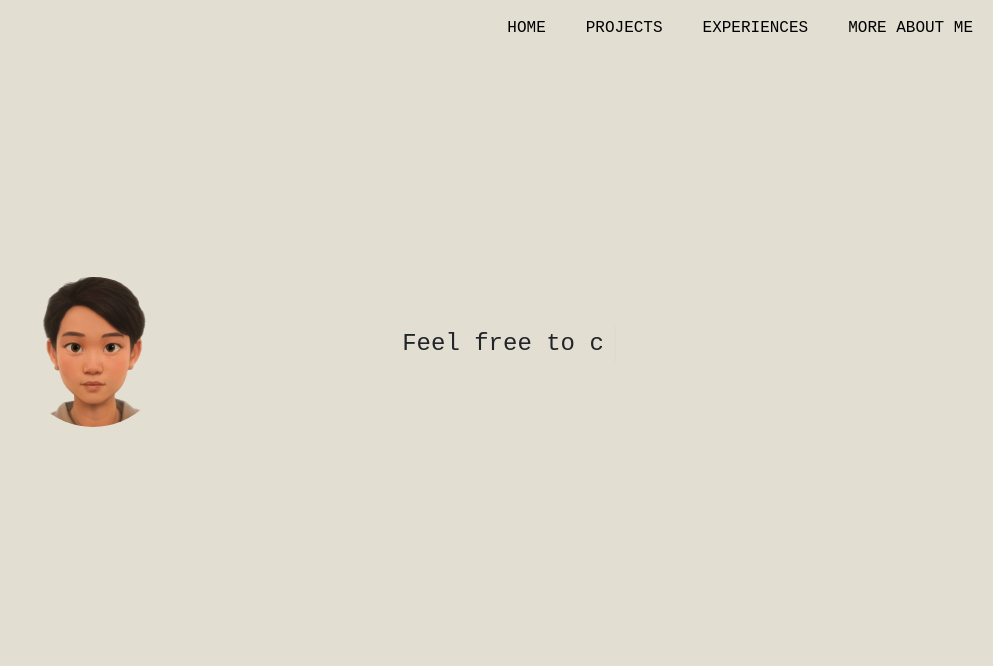
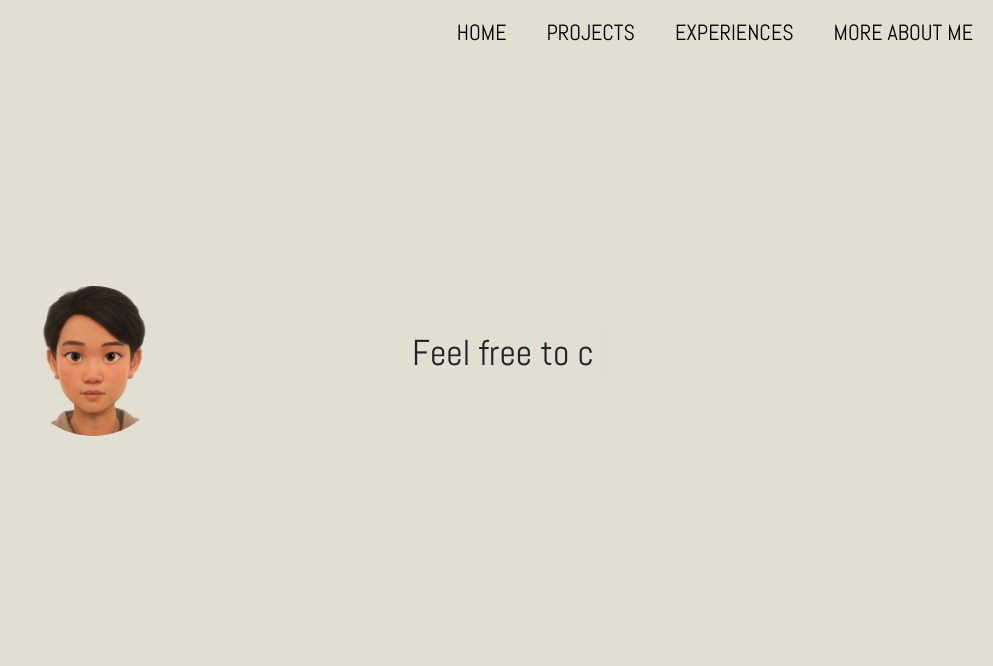
Before and after one commit to char-lie-ho/char-lie-ho.github.io, a plain HTML site: page index.html in a window 1280 px wide. Shown: the top 666 px of the page, without its empty margins (287-1280 px from the left). Drawn offline with nearby package versions, Linux system fonts and the light colour scheme.

Commit message:
Updating CSS

```diff
--- a/resource/styles.css
+++ b/resource/styles.css
@@ -1,3 +1,6 @@
+@import url('https://fonts.googleapis.com/css2?family=Abel&display=swap');
+@import url('https://fonts.googleapis.com/css2?family=Abel&family=Roboto&display=swap');
+
 *:not(#clickMe):not(#me):not(#getToKnow) {
     background-color: #E3DED2;
 }
@@ -13,8 +16,8 @@
 
 /* typing cursor */
 #text1 {
-    font-family: 'Courier New', monospace;
-    font-size: 24px;
+    font-family: 'Abel';
+    font-size: 36px;
     overflow: hidden;
     padding-right: 10px;
     animation: flash 700ms 9 alternate;
@@ -63,7 +66,8 @@
 
 nav {
     z-index: 1;
-    font-family: 'Courier New', monospace;
+    font-family: 'Abel';
+    font-size: 22px;
 }
 
 
@@ -73,13 +77,14 @@ button i {
 }
 
 #body {
-    font-family: 'Courier New', monospace;
+    font-family: 'Abel';
+    font-size: 24px;
+
 }
 
 
-.navbar-nav a:hover {
+#navbarNavDropdown a:hover {
     text-decoration: underline;
-
 }
 
 .navbar-nav a.active {
@@ -101,7 +106,7 @@ svg:hover path {
 #getToKnow {
     color: #E3DED2;
     background-color: black;
-    font-size: 24px;
+    font-size: 36px;
 }
 
 #getToKnow:hover {
```
